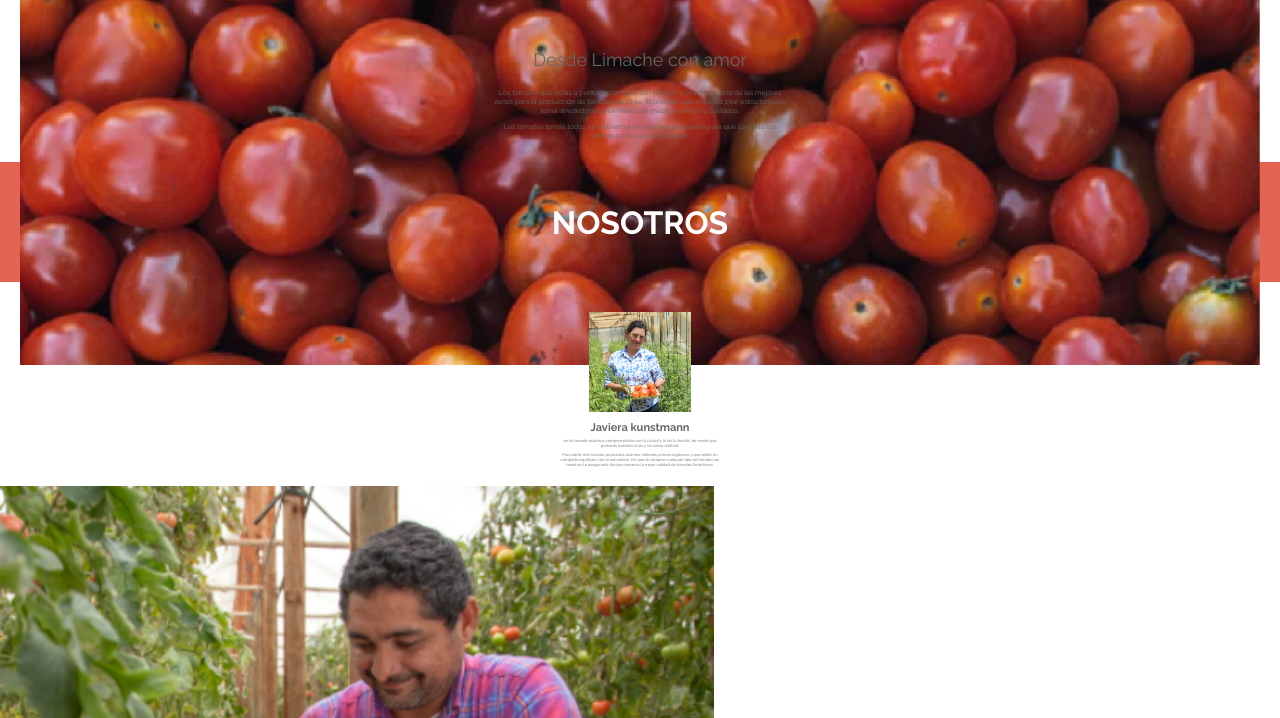
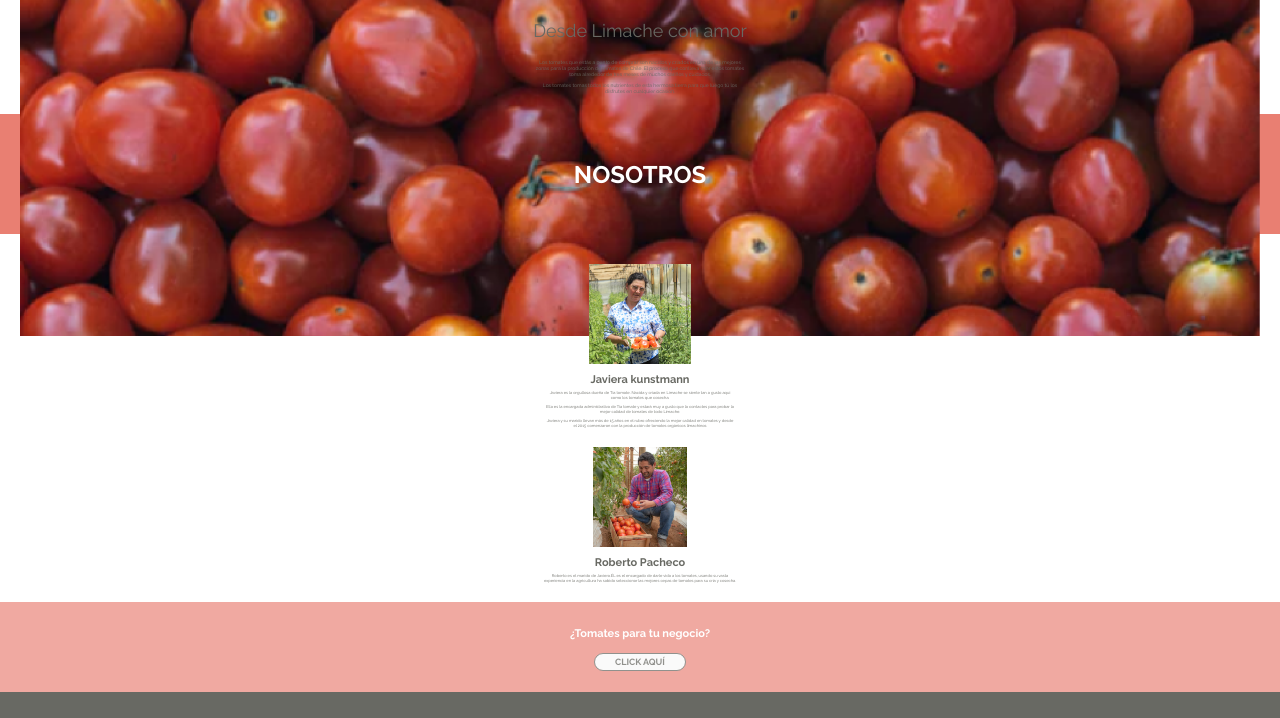
Before and after one commit to andreschb/Tia-Tomate, a plain HTML site: page index.html in a window 1280 px wide. Shown: the part 590-1308 px from the top of the page. Drawn offline with Linux system fonts and the light colour scheme.

Commit message:
complete

```diff
--- a/assets/sass/components/_buttons.scss
+++ b/assets/sass/components/_buttons.scss
@@ -0,0 +1,12 @@
+button {
+border: 1px solid;
+border-radius: 28px;
+font-family: $raleway;
+background: $snow;
+color:$taupe-gray;
+font-size: 9px;
+font-weight:$bold;
+padding: 3px 20px;
+text-decoration: none;
+
+}
--- a/assets/sass/layout/_footer.scss
+++ b/assets/sass/layout/_footer.scss
@@ -0,0 +1,11 @@
+footer {
+    background-color: $granite-gray;
+    height: 90px;
+    display: flex;
+    justify-content: center;
+    align-items: center;
+
+    .img__logo-footer{
+        height: 22px;
+    }
+}
--- a/assets/sass/pages/_index.scss
+++ b/assets/sass/pages/_index.scss
@@ -30,10 +30,10 @@ body {
             padding: 20px 20px;
         }
         .container__text-customize {
-            text-align: center;
-            padding-top: 80px;
+            text-align: center ;
+            padding-top: 70px ;
             color: white;
-            font-size: 7px;
+            font-size: 5px;
 
         }
     }
@@ -52,42 +52,41 @@ body {
             text-align: center;
             padding-top: 60px;
             color:$granite-gray;
-            font-size: 7px;
+            font-size: 5px;
         }
 
 
     }
 
     .section__container-3 {
-    background-color: $jelly-bean;
+    background-color: $salmon;
     height: 120px;
     display: flex;
     justify-content: center;
     align-items: center;
 
-        span{
+        span {
         color: $white;
-
-        font-size: xx-large;
+        font-size: x-large;
         font-family: $raleway;
         font-weight: $bold;
         }
     }
 
-    .section__container-4{
+    .section__container-4 {
         font-family: $raleway;
         padding-bottom: 15px;
         justify-content: center;
         align-items: center;
-    }
-    .image-3{
+
+        .image-3 {
         text-align: center;
-    }
 
-        .image__imagen-3 {
+            .image__imagen-3 {
             height: 100px;
             padding-top: 30px;
             padding-bottom:1px;
+            }
         }
         span{
             font-size: 11px;
@@ -101,4 +100,58 @@ body {
             color:$granite-gray;
             font-size: 4px;
         }
+    }
+
+     .section__container-5{
+        font-family: $raleway;
+        padding-bottom: 15px;
+        justify-content: center;
+        align-items: center;
+
+        .image-4 {
+        text-align: center;
+
+            .image__imagen-4 {
+            height: 100px;
+            padding-top: 0px;
+            padding-bottom:1px;
+            }
+        }
+        span {
+            font-size: 11px;
+        font-family: $raleway;
+        font-weight: $bold;
+        }
+
+        .container__text-customize {
+            text-align: center;
+            padding-top: 4px;
+            color:$granite-gray;
+            font-size: 4px;
+
+        }
+    }
+    .section__container-6{
+        background-color: $pastel-pink;
+        height: 90px;
+        display: flex;
+        justify-content: center;
+        align-items: center;
+        text-align: center;
+
+        .button__padding{
+            padding-top: 10px;
+        }
+
+
+        span{
+
+            color: $white;
+            font-size: 11px;
+            font-family: $raleway;
+            font-weight: $bold;
+        }
+
+
+    }
 }
--- a/index.html
+++ b/index.html
@@ -75,40 +75,47 @@
             <div class="container__text-customize">
                 <span>Javiera kunstmann</span>
                 <div>
-                    <p>en tía tomate estamos comprometidos con tu salud y la de tu familia, de modo que <br>
-                        probarás tomates ricos y sin sabor artificial.</p>
+                    <p>Javiera es la orgullosa dueña de Tia tomate. Nacida y criada en Limache se siente tan a gusto
+                        aqui<br>
+                        como los tomates que cosecha.</p>
 
-                    <p>Para darle vida nuestro productos usamos materias primas orgánicas y que estén en<br>
-                        completo equilibrio con la naturaleza. Así que al comprar cualquier tipo de tomate con<br>
-                        nosotros te asegurarás de que comerás la mejor calidad de tomates limachinos.</p>
+                    <p>Ella es la encargada administrativa de Tia tomate y estará muy a gusto que la contactes para
+                        probar la<br>
+                        mejor calidad de tomates de todo Limache.</p>
+
+                    <p>Javiera y su marido llevan más de 15 años en el rubro ofreciendo la mejor calidad en tomates y
+                        desde <br>
+                        el 2015 comenzaron con la producción de tomates orgánicos limachinos</p>
                 </div>
             </div>
 
 
         </section>
 
-        <section class="section__container">
+        <section class="section__container-5">
             <div class="image-4">
                 <img src="assets/images/about-4.png" alt="imagen-4" class="image__imagen-4">
             </div>
 
-            <div>
-                <h3>Tomates 100% orgánicos</h3>
+            <div class="container__text-customize">
+                <span>Roberto Pacheco</span>
                 <div>
-                    <p>en tía tomate estamos comprometidos con tu salud y la de tu familia, de modo que <br>
-                        probarás tomates ricos y sin sabor artificial.</p>
-
-                    <p>Para darle vida nuestro productos usamos materias primas orgánicas y que estén en<br>
-                        completo equilibrio con la naturaleza. Así que al comprar cualquier tipo de tomate con<br>
-                        nosotros te asegurarás de que comerás la mejor calidad de tomates limachinos.</p>
+                    <p>Roberto es el marido de Javiera.ÉL es el encargado de darle vida a los tomates, usando su
+                        vasta<br>
+                        experiencia en la agricultura ha sabido seleccionar las mejores cepas de tomates para su cría y
+                        cosecha.</p>
                 </div>
             </div>
+
         </section>
 
-        <section>
-            <div class="section__container">
-                <h2>¿Tomates para tu negocio</h2>
-                <button type="button">CLICK AQUÍ</button>
+
+        <section class="section__container-6">
+            <div>
+                <span>¿Tomates para tu negocio?</span>
+                <div class="button__padding">
+                    <button type="button">CLICK AQUÍ</button>
+                </div>
             </div>
         </section>
 
```
Also changed, not shown: assets/css/main.css, assets/sass/base/_reset.scss (line endings or trailing spaces), 1 other file.
